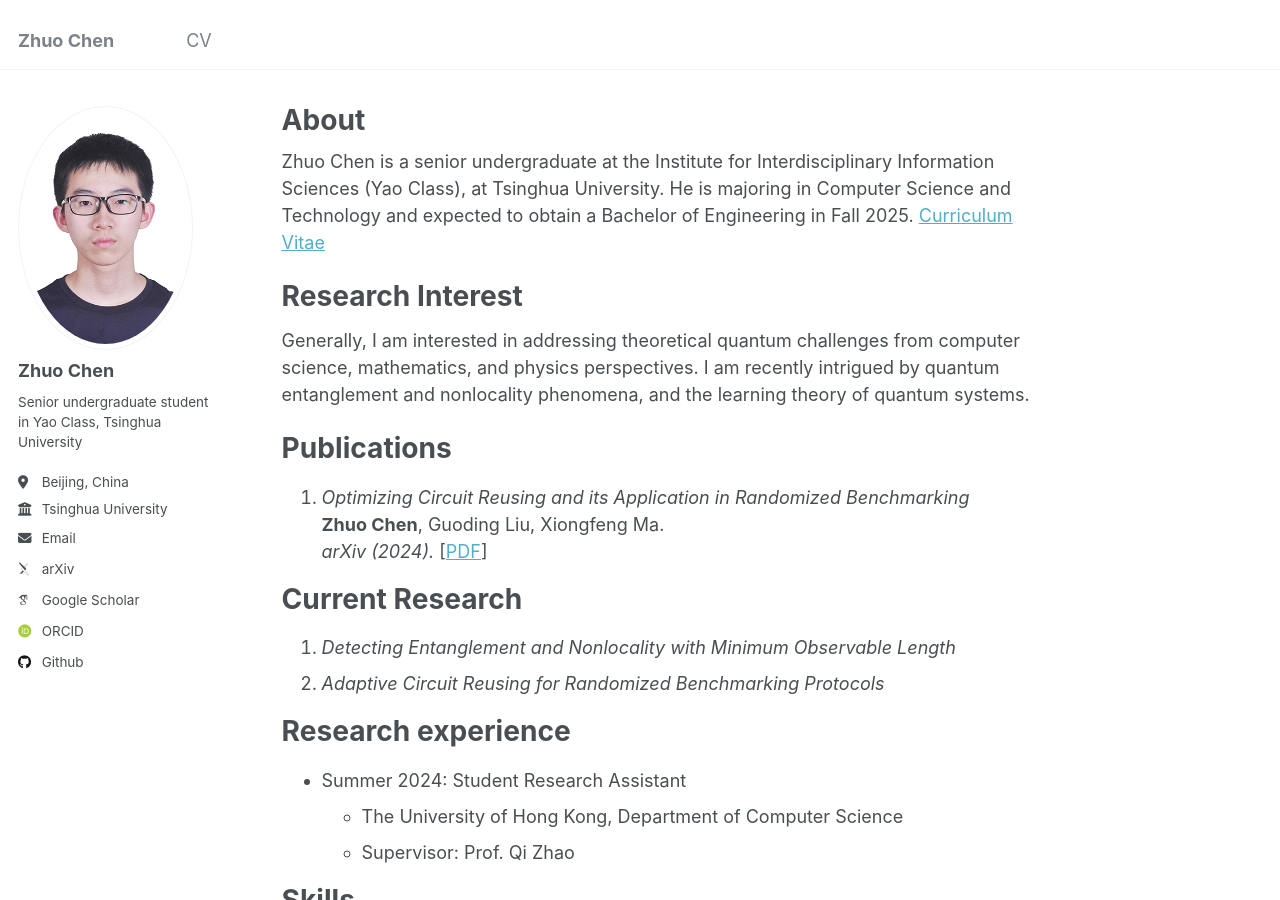
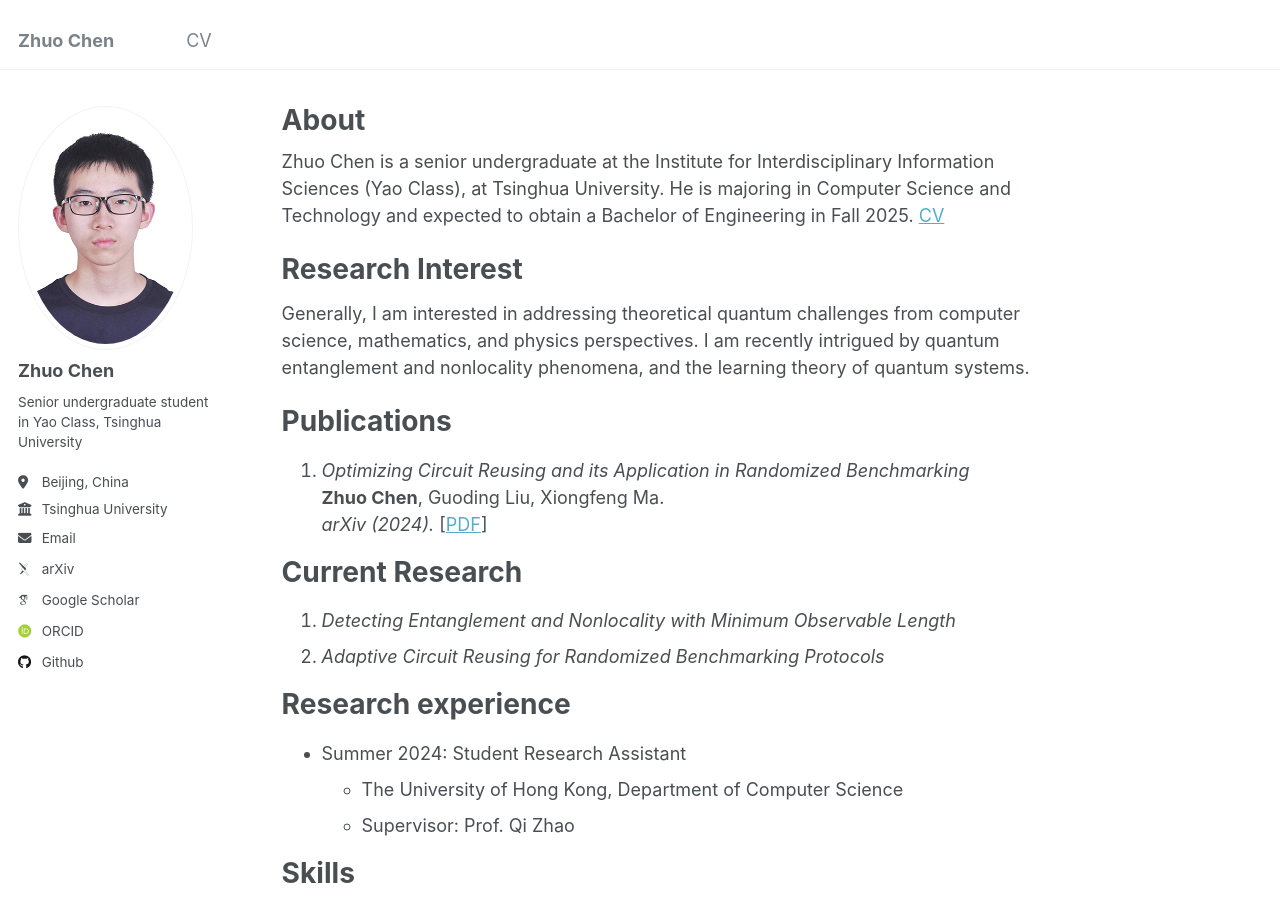
Before and after one commit to zhuo-che21/ZhuoChen.github.io, a Jekyll site: the page built from _pages/about.md, in a window 1280 px wide and 900 px high. Built offline with Jekyll 4.4.1, drawn with Linux system fonts in a browser that asks for light colours; some web fonts are replaced.

Commit message:
Update about.md

```diff
--- a/_pages/about.md
+++ b/_pages/about.md
@@ -8,7 +8,7 @@ redirect_from:
 ---
 
 Zhuo Chen is a senior undergraduate at the Institute for Interdisciplinary Information Sciences (Yao Class), at Tsinghua University.
-He is majoring in Computer Science and Technology and expected to obtain a Bachelor of Engineering in Fall 2025. <a href="{{base.url}}/files/CV.pdf" target="_blank">Curriculum Vitae</a>
+He is majoring in Computer Science and Technology and expected to obtain a Bachelor of Engineering in Fall 2025. <a href="{{base.url}}/files/CV.pdf" target="_blank">CV</a>
 
 
 Research Interest
```
